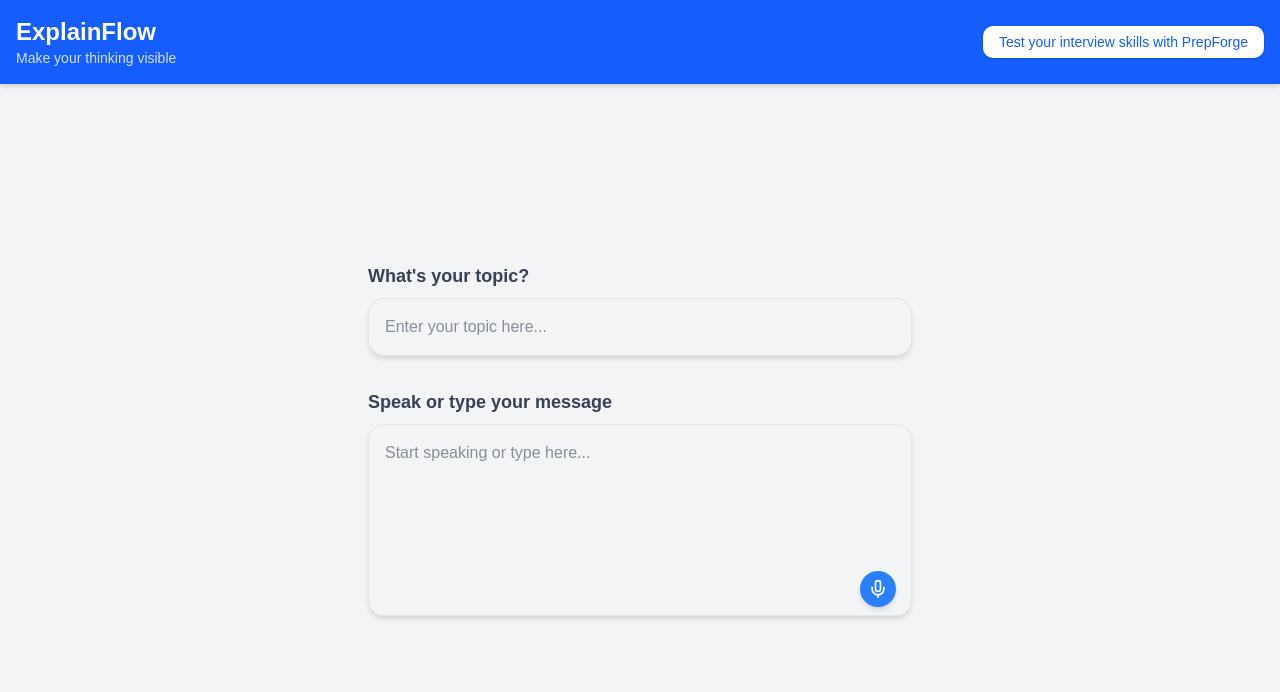
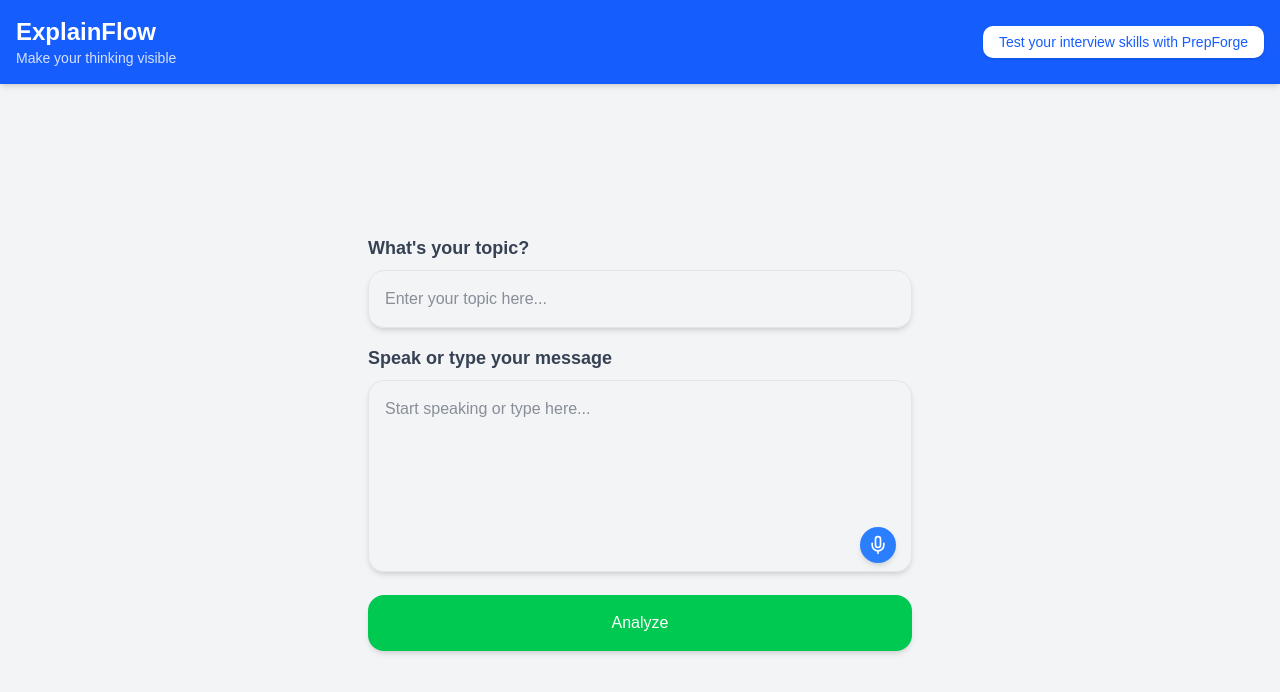
Before and after one commit to gsaivaraprasad123/explainflow, a React (Vite) app in the folder frontend/: page / in a window 1280 px wide. Shown: the top 692 px of the page. Built offline with nearby package versions, Linux system fonts and the light colour scheme; a web font is replaced by a local one.

Commit message:
feat: Implement speechToText : integrated Nlp service api and navigation

```diff
--- a/frontend/package.json
+++ b/frontend/package.json
@@ -11,6 +11,7 @@
   },
   "dependencies": {
     "@tailwindcss/vite": "^4.1.4",
+    "axios": "^1.9.0",
     "lucide-react": "^0.503.0",
     "react": "^18.3.1",
     "react-dom": "^18.3.1",
--- a/frontend/src/App.jsx
+++ b/frontend/src/App.jsx
@@ -18,7 +18,6 @@ function App() {
             path="/"
             element={
               <>
-                <Topic />
                 <SpeechToText />
               </>
             }
--- a/frontend/src/components/SpeechToText.jsx
+++ b/frontend/src/components/SpeechToText.jsx
@@ -1,9 +1,13 @@
 import React, { useState, useRef } from "react";
 import { Mic, MicOff } from "lucide-react";
+import axios from "axios";
+import {useNavigate} from "react-router-dom"
 
 const SpeechToText = () => {
+  const navigate = useNavigate();
   const [isListening, setIsListening] = useState(false);
   const [text, setText] = useState("");
+  const [topic, setTopic] = useState("");
   const recognitionRef = useRef(null);
 
   const toggleListening = () => {
@@ -54,8 +58,37 @@ const SpeechToText = () => {
     setIsListening(false);
   };
 
+  const handleAnalyze = async () => {
+    try {
+      const response = await axios.post("http://localhost:3000/analyze", {
+        text,
+      });
+      localStorage.setItem('flowData', JSON.stringify(response.data));
+      navigate("/flow")
+      console.log("API Response:", response.data);
+    } catch (error) {
+      console.error("Error analyzing text:", error);
+      alert("Failed to analyze text. Check console for details.");
+    }
+  };
+
   return (
     <div className="w-full max-w-xl mx-auto p-4">
+      {/* Topic Input */}
+      <label className="block mb-2 text-lg font-semibold text-gray-700">
+        What's your topic?
+      </label>
+      <div className="relative mb-4">
+        <input
+          type="text"
+          className="w-full p-4 pr-12 border rounded-2xl shadow-md focus:outline-none focus:ring-2 focus:ring-blue-500 text-gray-800"
+          placeholder="Enter your topic here..."
+          value={topic}
+          onChange={(e) => setTopic(e.target.value)}
+        />
+      </div>
+
+      {/* Speech-to-Text Input */}
       <label className="block mb-2 text-lg font-semibold text-gray-700">
         Speak or type your message
       </label>
@@ -77,6 +110,14 @@ const SpeechToText = () => {
           {isListening ? <MicOff size={20} /> : <Mic size={20} />}
         </button>
       </div>
+
+      {/* Analyze Button */}
+      <button
+        onClick={handleAnalyze}
+        className="mt-4 w-full p-4 bg-green-500 text-white rounded-2xl shadow-md hover:bg-green-600 transition duration-200"
+      >
+        Analyze
+      </button>
     </div>
   );
 };
```
Also changed, not shown: 1 other file (tests, documents, lock files or other folders).
